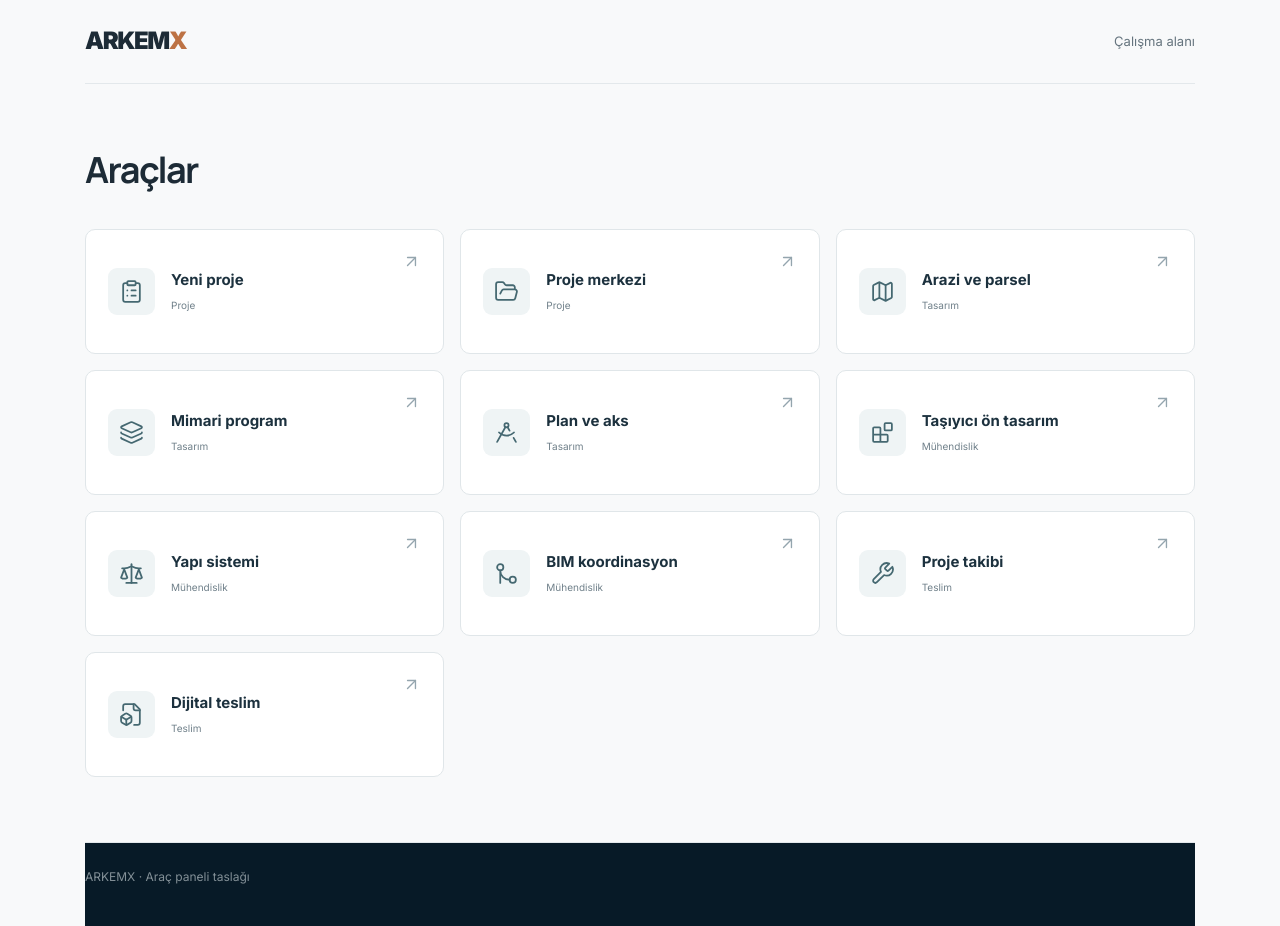
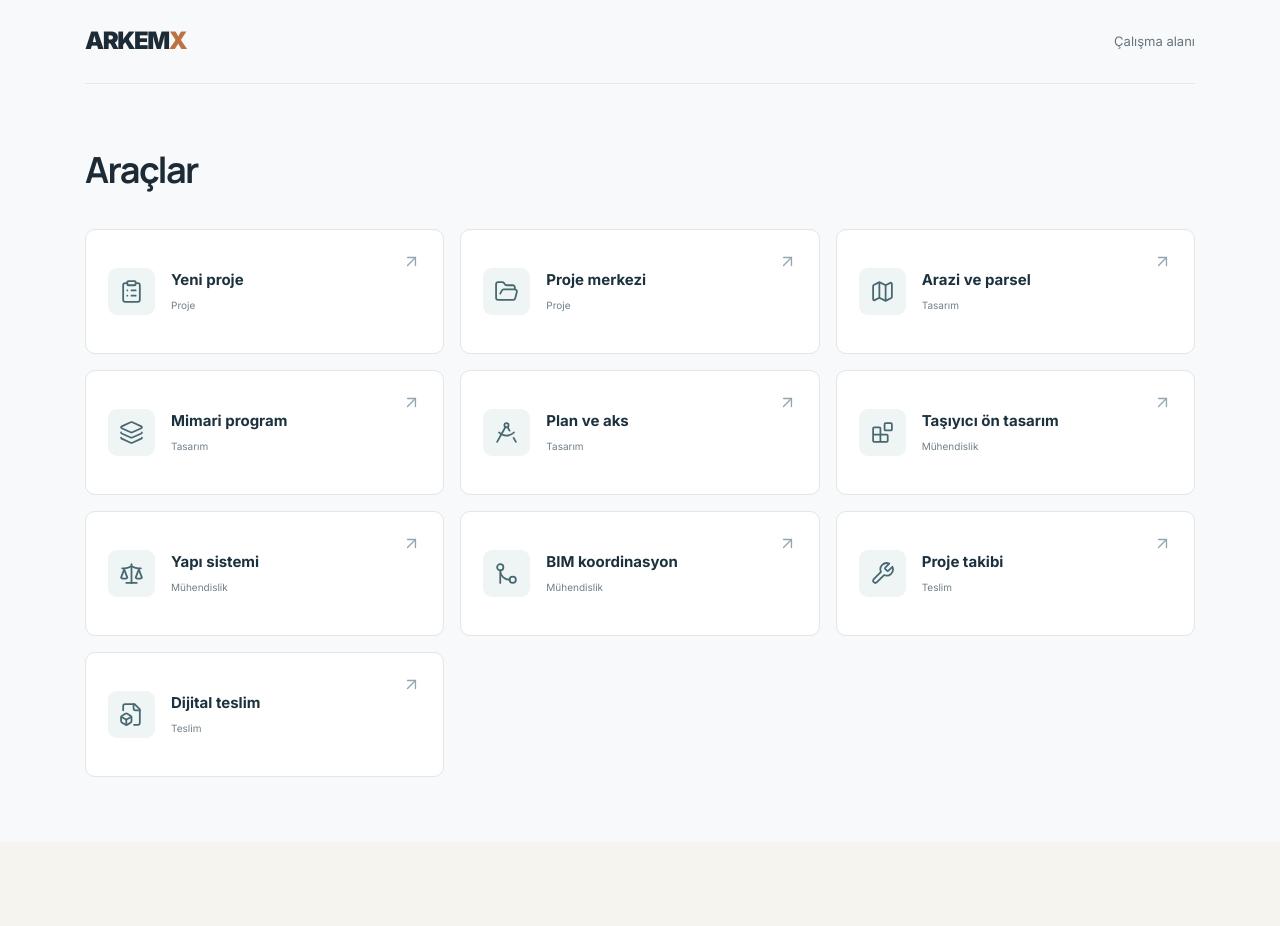
Before and after one commit to BuseIbsiroglu0637/arkemx-core-v1, a Next.js app: page / in a window 1280 px wide. After the commit the page ends 842 px from the top, so only its background shows below. Built offline with nearby package versions, Linux system fonts and the light colour scheme.

Commit message:
fix(ui): remove dark footer panel from simple tools landing page

```diff
--- a/app/page.tsx
+++ b/app/page.tsx
@@ -52,7 +52,6 @@ export default function Home() {
             })}
           </div>
         </section>
-        <footer className="arx-simple-footer">ARKEMX · Araç paneli taslağı</footer>
       </div>
     </main>
   );
```
